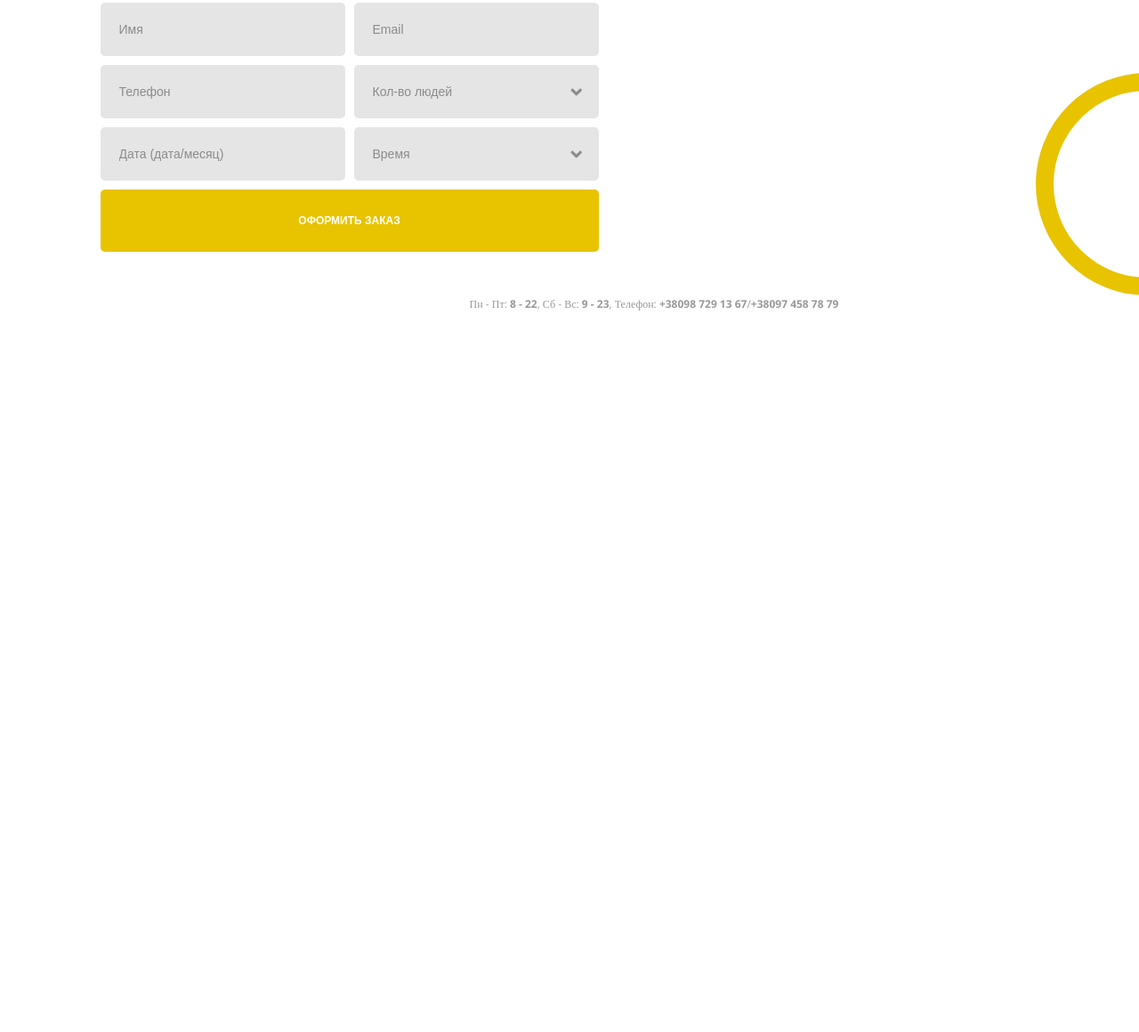
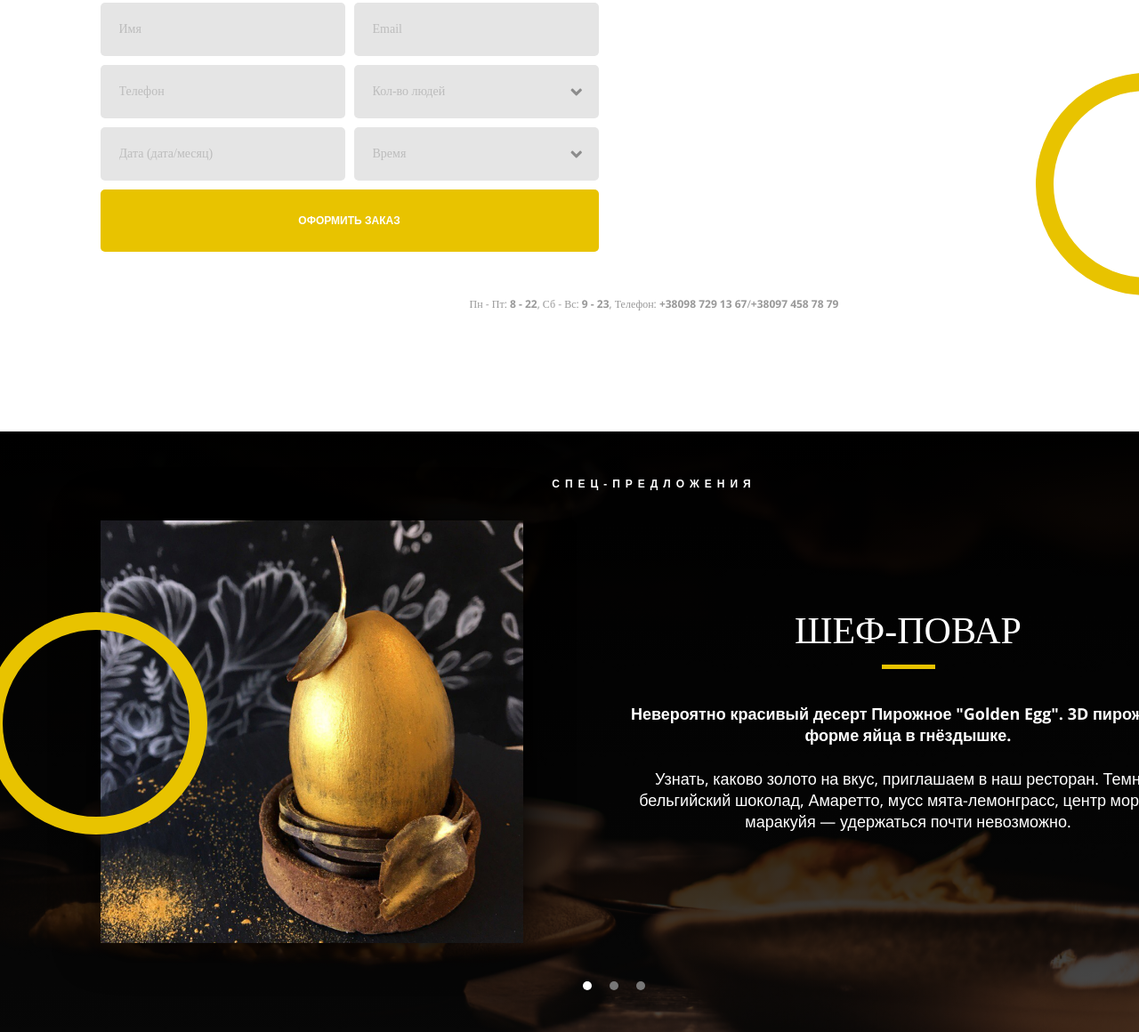
Before and after one commit to metaljamy/Golden-Egg, a plain HTML site: page index.html in a window 1280 px wide. Shown: the part 2340-3500 px from the top of the page at 89% size. Before the commit the page ends 2825 px from the top, so only its background shows below. Drawn offline with nearby package versions, Linux system fonts and the light colour scheme; a web font is replaced by a local one.

Commit message:
5день

```diff
--- a/index.html
+++ b/index.html
@@ -122,8 +122,8 @@
                         <input type="name" name="name" id="name" placeholder="Имя" required>
                         <input type="email" name="email" id="email" placeholder="Email">
                         <input type="phone" name="phone" id="phone" placeholder="Телефон" required>
-                        <div class="select">
-                            <select>
+                        <div class="quantity">
+                            <select required>
                                 <option value="">Кол-во людей</option>
                                 <option value="1">1</option>
                                 <option value="2-3">2-3</option>
@@ -131,8 +131,8 @@
                             </select>
                         </div>
                         <input type="text" placeholder="Дата (дата/месяц)">
-                        <div class="select">
-                            <select>
+                        <div class="time">
+                            <select required>
                                 <option value="">Время</option>
                                 <option value="10:00 - 14:00">10:00 - 14:00</option>
                                 <option value="14:00 - 18:00">14:00 - 18:00</option>
@@ -153,9 +153,77 @@
                 </div>
         </section>
 
+            <!-- Slider main container -->
+        <section class="swiper">
+                <!-- Additional required wrapper -->
+                <div class="swiper-wrapper">
+                <!-- Slides -->
+                    <div class="swiper-slide">
+                        <img class="bg" src="img/slider-bg.jpg" alt="">
+                        <div class="slide-container">
+                            <h4>сПЕЦ-ПРЕДЛОЖЕНИЯ</h4>
+                            <div class="text">
+                                <h2>Шеф-повар</h2>
+                                <p>
+                                    Невероятно красивый десерт Пирожное "Golden Egg". 3D пирожное в форме яйца в гнёздышке.
+                                </p>
+                                <p>
+                                    Узнать, каково золото на вкус, приглашаем в наш ресторан. Темный бельгийский шоколад, Амаретто, мусс мята-лемонграсс, центр морковь-маракуйя — удержаться почти невозможно.
+                                </p>
+                            </div>
+                            <div class="img">
+                                <img src="img/slide_1.jpg" alt="">
+                                <div class="circle"></div>
+                            </div>
+                        </div>
+                    </div>
+                    <div class="swiper-slide">
+                        <img class="bg" src="img/slider-bg.jpg" alt="">
+                        <div class="slide-container">
+                            <h4>сПЕЦ-ПРЕДЛОЖЕНИЯ</h4>
+                            <div class="text">
+                                <h2>УТИННЫЕ ИСТОРИИ</h2>
+                                <p>
+                                    Утиные ножки здесь маринуют с травами, запекают, а потом тушат, пока мясо не приобретет нежную текстуру.
+                                </p>
+                                <p>
+                                    К утке подают красную капусту, томлёную в красном вине, а также толчёный картофель со шкварками. Фермерскую утиную грудку обжаривают и подают с соусом демиглас и вишнёвым кули, а также с нежным картофельным гратеном, запечённым со сливками, тимьяном и сыром пармезан.
+                                </p>
+                            </div>
+                            <div class="img">
+                                <img src="img/slide_2.jpg" alt="">
+                                <div class="circle"></div>
+                            </div>
+                        </div>
+                    </div>
+                    <div class="swiper-slide">
+                        <img class="bg" src="img/slider-bg.jpg" alt="">
+                        <div class="slide-container">
+                            <h4>сПЕЦ-ПРЕДЛОЖЕНИЯ</h4>
+                            <div class="text">
+                                <h2>УТИННЫЕ ИСТОРИИ</h2>
+                                <p>
+                                    Утиные ножки здесь маринуют с травами, запекают, а потом тушат, пока мясо не приобретет нежную текстуру.
+                                </p>
+                                <p>
+                                    К утке подают красную капусту, томлёную в красном вине, а также толчёный картофель со шкварками. Фермерскую утиную грудку обжаривают и подают с соусом демиглас и вишнёвым кули, а также с нежным картофельным гратеном, запечённым со сливками, тимьяном и сыром пармезан.
+                                </p>
+                            </div>
+                            <div class="img">
+                                <img src="img/slide_1.jpg" alt="">
+                                <div class="circle"></div>
+                            </div>
+                        </div>
+                    </div>
+                </div>
+                <!-- If we need pagination -->
+                <div class="swiper-pagination"></div>
+        </section>
+
 
     </div>
 
-    <script src="/js/swiper-bundle.min.js"></script>
+    <script src="js/swiper-bundle.min.js"></script>
+    <script src="js/swiper_custom.js"></script>
 </body>
 </html>
--- /dev/null
+++ b/js/swiper_custom.js
@@ -0,0 +1,11 @@
+const swiper = new Swiper('.swiper', {
+	// Optional parameters
+	direction: 'horizontal',
+	loop: true,
+
+	// If we need pagination
+	pagination: {
+	  el: '.swiper-pagination',
+	  clickable: true,
+	},
+  });
--- a/scss/_events.scss
+++ b/scss/_events.scss
@@ -0,0 +1,77 @@
+section.swiper {
+    width: 100%;
+    background-color: white;
+  }
+
+  .swiper-slide{
+    display: flex;
+    position: relative;
+    height: 675px;
+    .slide-container{
+        padding: 0 15px;
+        max-width: 1275px;
+        position: relative;
+        margin: 0 auto;
+        z-index: 1;
+        display: flex;
+        flex-direction: row-reverse;
+        align-items: center;
+        justify-content: center;
+        .text{
+            text-align: center;
+            padding-left: 96px;
+        }
+
+        .img{
+            height: 475px;
+            border-radius: 5px;
+            box-shadow: 0px 0px 50px 0px #000;
+            .circle{
+                width: 250px;
+                height: 250px;
+                border: 20px solid $primary-color;
+                border-radius: 50%;
+                position: absolute;
+                top: 30%;
+                left: -9%;
+            }
+        }
+    }
+    .bg{
+        width: 100%;
+        min-height: 675px;
+        position: absolute;
+        object-fit: cover;
+    }
+    &::after{
+        content: "";
+        width: 100%;
+        height: 100%;
+        position: absolute;
+        top: 0;
+        background: $gradient;
+    }
+  }
+
+  .swiper-pagination{
+    z-index: 2;
+    position: absolute;
+    bottom: 47px;
+    right: 50%;
+    display: flex;
+    cursor: pointer;
+    .swiper-pagination-bullet{
+        width: 10px;
+        height: 10px;
+        background-color: rgb(119, 119, 119);
+        margin: 0 10px;
+        border-radius: 50%;
+        &:hover{
+            background-color: white;
+            transition: .3s;
+        }
+    }
+    .swiper-pagination-bullet-active {
+        background-color: white;
+    }
+  }
--- a/scss/_order.scss
+++ b/scss/_order.scss
@@ -27,26 +27,36 @@ section.order{
             border-radius: 5px;
             margin-bottom: 10px;
             padding: 0 20px;
-            color: rgba(51, 51, 51, 0.50);
             background: #E5E5E5;
+            font-family: $kurale;
             font-size: 14px;
             font-weight: 400;
             outline: none;
             appearance: none;
             border: 1px solid transparent;
             &::placeholder{
-                color: rgba(51, 51, 51, 0.50);
+                color: rgba(150, 150, 150, 0.5);
             }
             &:focus{
                 border-color: $primary-color;
             }
         }
 
-        .select{
+        .quantity,
+        .time{
             width: calc(50% - 5px);
             position: relative;
             select{
                 width: 100%;
+                &:not(:valid){
+                    color: rgba(150, 150, 150, 0.5);
+                }
+            }
+            option{
+                color: rgb(0, 0, 0);
+                &:first-of-type{
+                    font-weight: bold;
+                }
             }
             &::after{
                 content: "";
@@ -56,6 +66,7 @@ section.order{
                 right: 15px;
                 background: url(../img/select-arrow.svg) center no-repeat;
                 position: absolute;
+                pointer-events: none;
             }
         }
 
```
Also changed, not shown: css/style.min.css, img/slide_1.jpg (added), img/slide_2.jpg (added), img/slider-bg.jpg (added), js/swiper-bundle.min.js, 1 other file.
